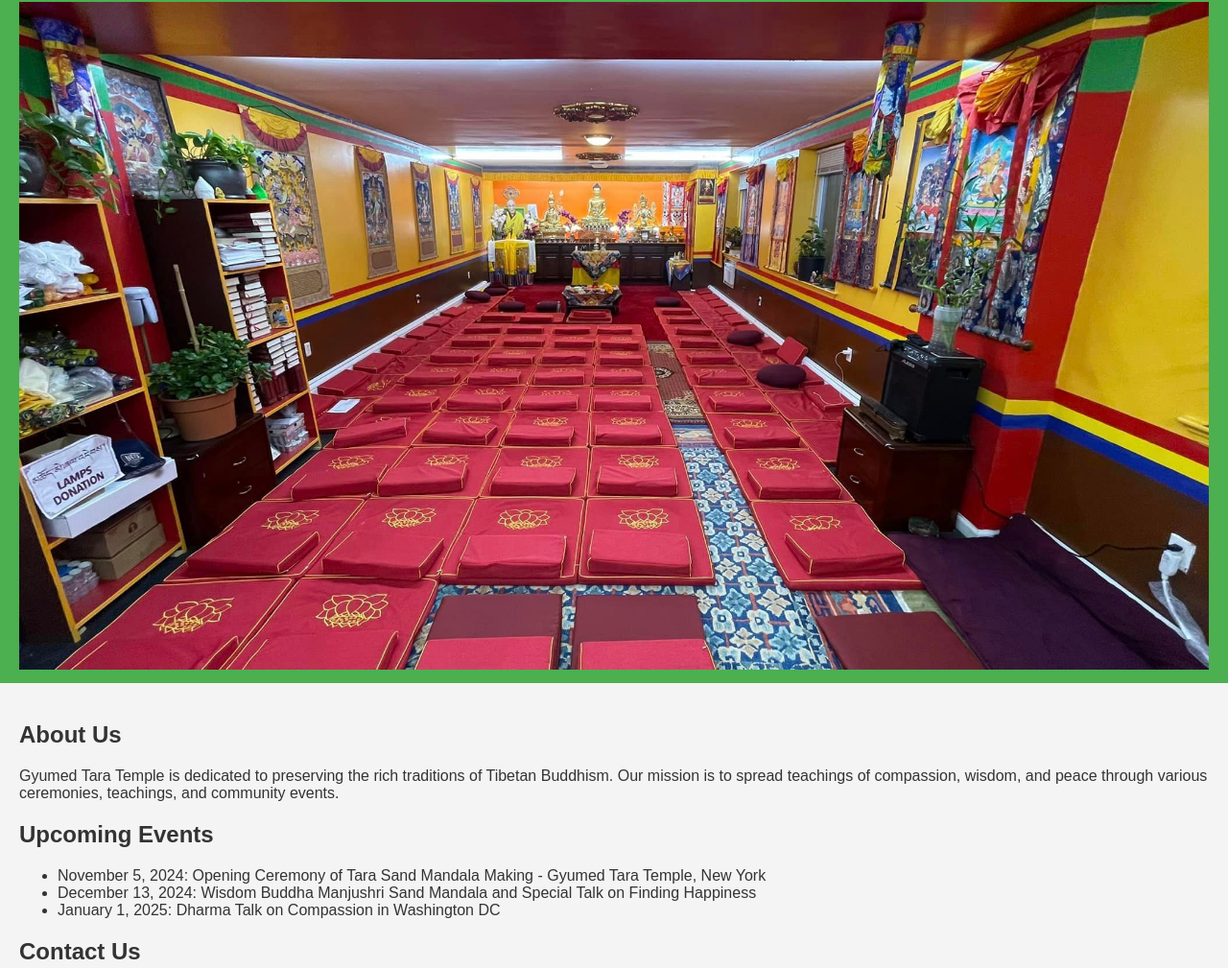
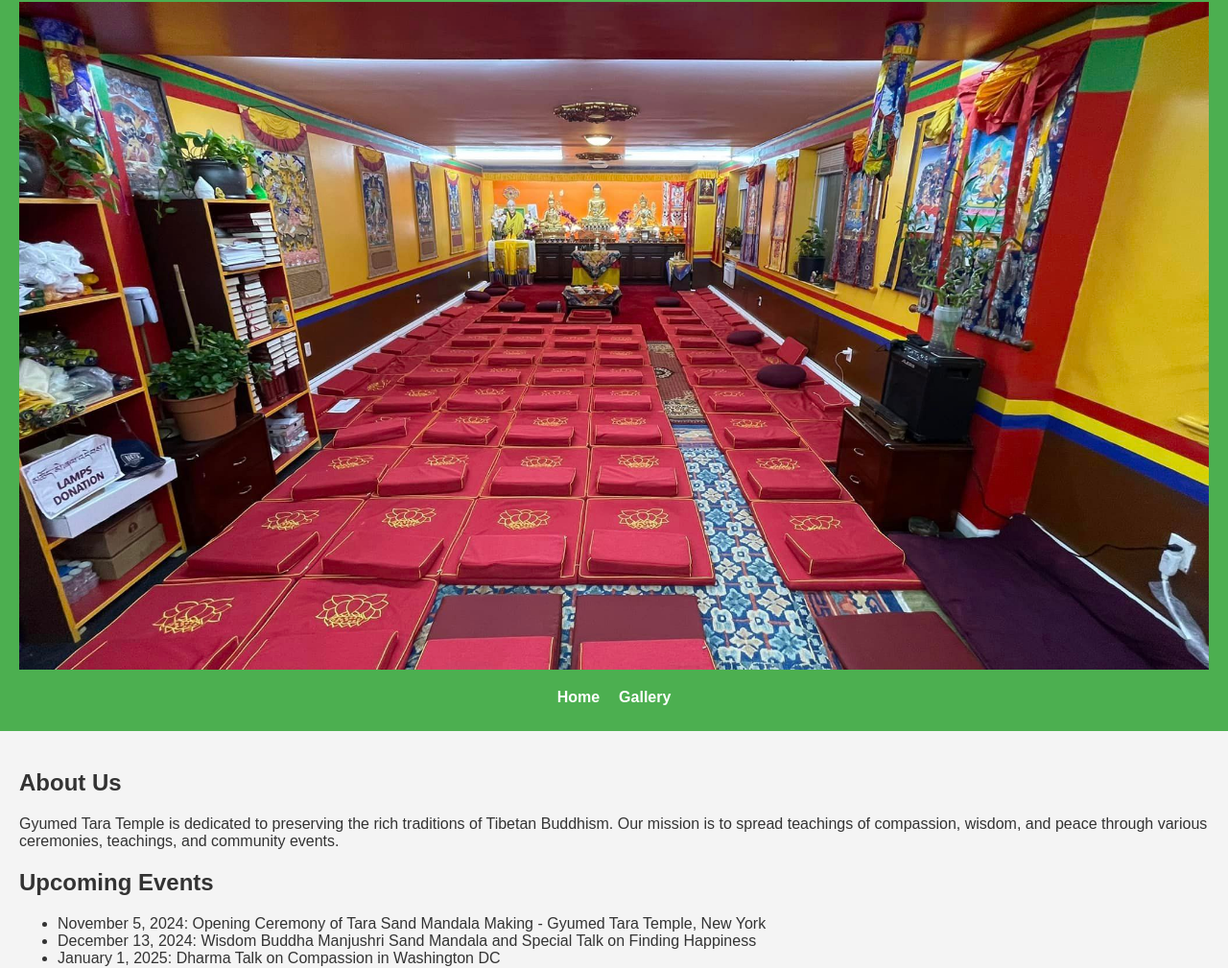
Before and after one commit to gyumedtaratemple/gyumedtaratemple.github.io, a plain HTML site: page index.html in a window 1280 px wide. Shown: the part 88-1097 px from the top of the page at 96% size. Drawn offline with Linux system fonts and the light colour scheme.

Commit message:
Update index.html

```diff
--- a/index.html
+++ b/index.html
@@ -19,6 +19,24 @@
             padding: 10px 20px;
             text-align: center;
         }
+        nav {
+            margin-top: 10px;
+        }
+        nav ul {
+            list-style: none;
+            padding: 0;
+            display: flex;
+            justify-content: center;
+            gap: 20px;
+        }
+        nav ul li {
+            display: inline;
+        }
+        nav ul li a {
+            color: white;
+            text-decoration: none;
+            font-weight: bold;
+        }
         .content {
             padding: 20px;
         }
@@ -36,6 +54,12 @@
     <header>
         <h1>Welcome to Gyumed Tara Temple</h1>
         <img src="images/gyudmed-tara.jpg" alt="Gyumed Tara Temple" style="max-width: 100%; height: auto;">
+        <nav>
+            <ul>
+                <li><a href="index.html">Home</a></li>
+                <li><a href="gallery.html">Gallery</a></li> <!-- Link to the gallery page -->
+            </ul>
+        </nav>
     </header>
 
     <div class="content">
```
